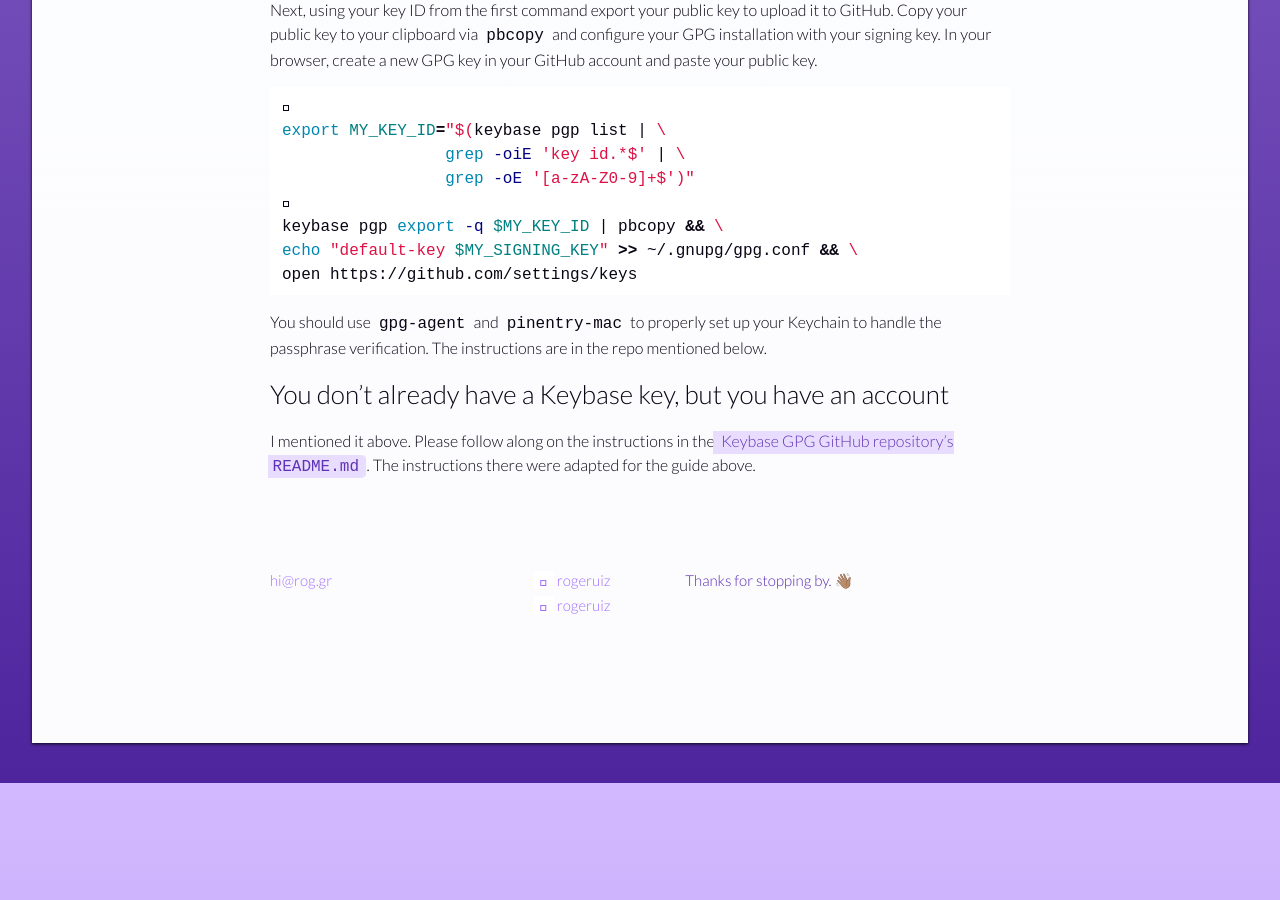
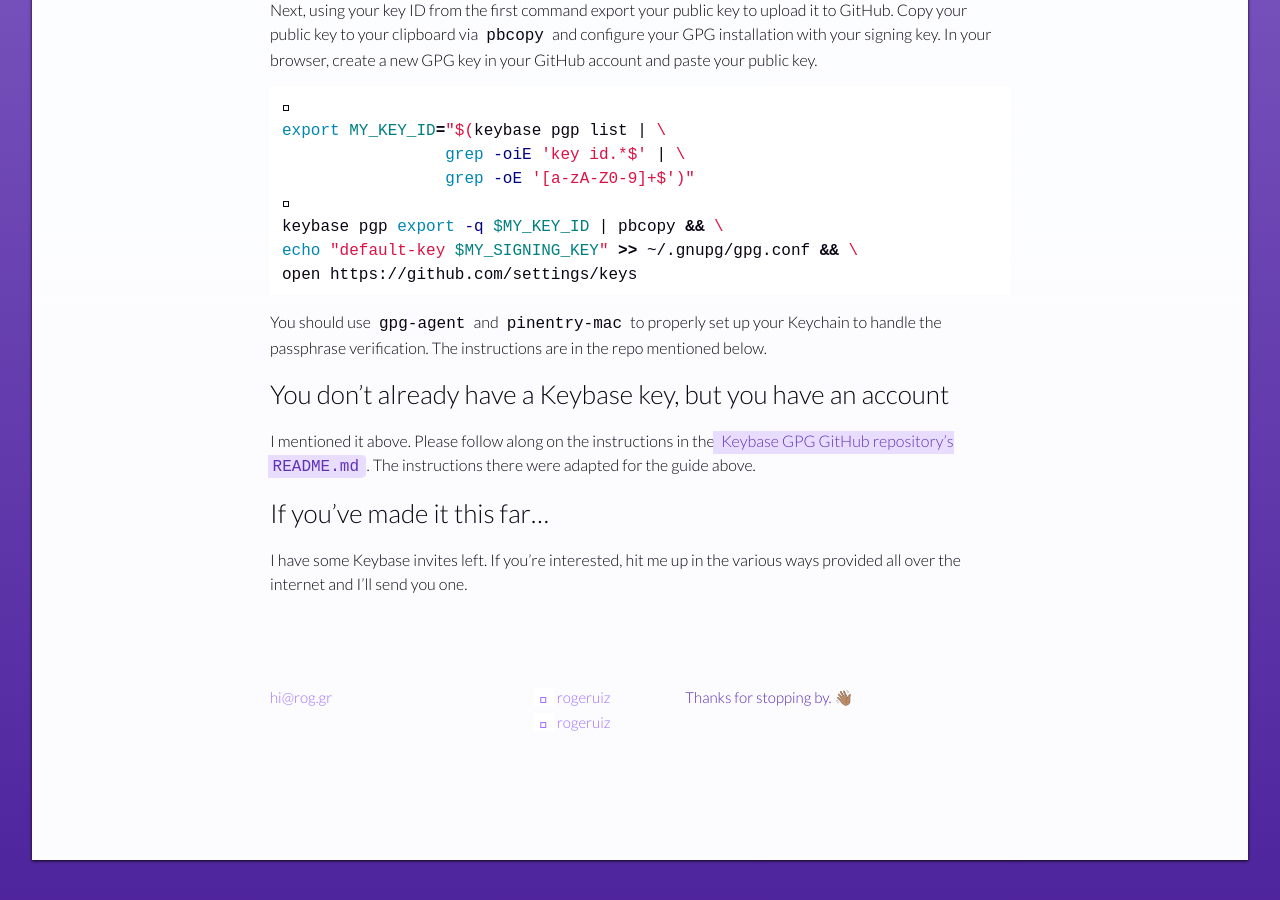
Before and after one commit to rogeruiz/write, a Jekyll site: the page built from dress-code/_posts/2017-02-04-setting-up-keybase-gpg-github.markdown, in a window 1280 px wide and 900 px high, scrolled down 2196 px. Built offline with Jekyll 4.4.1, drawn with Linux system fonts in a browser that asks for light colours; some web fonts are replaced; before the commit the page ends 2979 px from its top, so only the background shows below that.

Commit message:
Invite the world to ask for a Keybase invite :ticket:

```diff
--- a/dress-code/_posts/2017-02-04-setting-up-keybase-gpg-github.markdown
+++ b/dress-code/_posts/2017-02-04-setting-up-keybase-gpg-github.markdown
@@ -132,3 +132,8 @@
 I mentioned it above. Please follow along on the instructions in the [Keybase
 GPG GitHub repository's `README.md`][gh-keybase-gpg-github]. The instructions
 there were adapted for the guide above.
+
+### If you've made it this far...
+
+I have some Keybase invites left. If you're interested, hit me up in the various
+ways provided all over the internet and I'll send you one.
```
